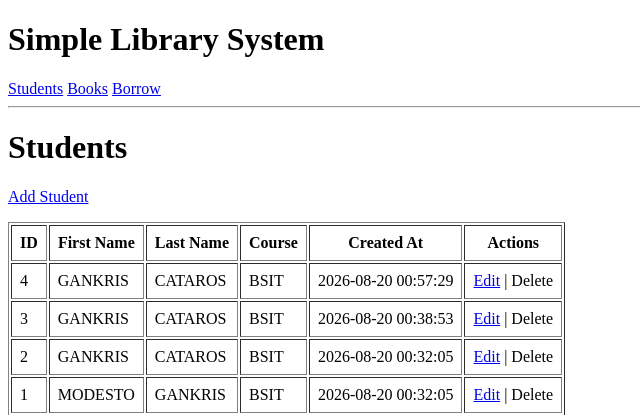
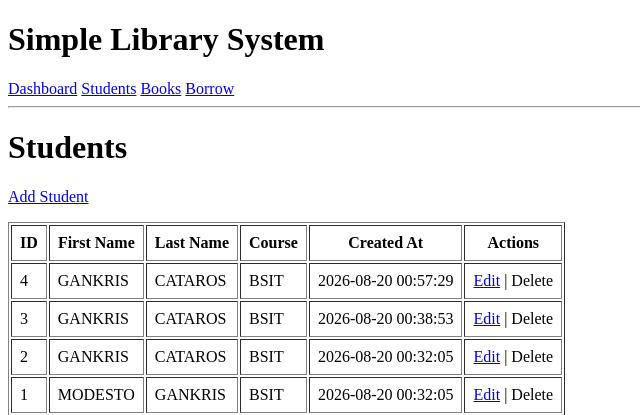
Before and after one commit to gankris123/it30b, a PHP site: page /index.php in a window 1280 px wide. Shown: the top 415 px of the page, without its empty margins (0-640 px from the left). Run offline with PHP 8.4, Linux system fonts and the light colour scheme; data comes from the database, SQL or seed files in the repository.

Commit message:
added something

```diff
--- a/index.php
+++ b/index.php
@@ -289,7 +289,7 @@ if($section==='borrow' && $action==='return'){
 <body>
     <h1>Simple Library System</h1>
     <nav>
-
+        <a href="dashboard.php?section=dashboard">Dashboard</a>
         <a href="index.php?section=students">Students</a>
         <a href="index.php?section=books">Books</a>
         <a href="index.php?section=borrow">Borrow</a>
```
